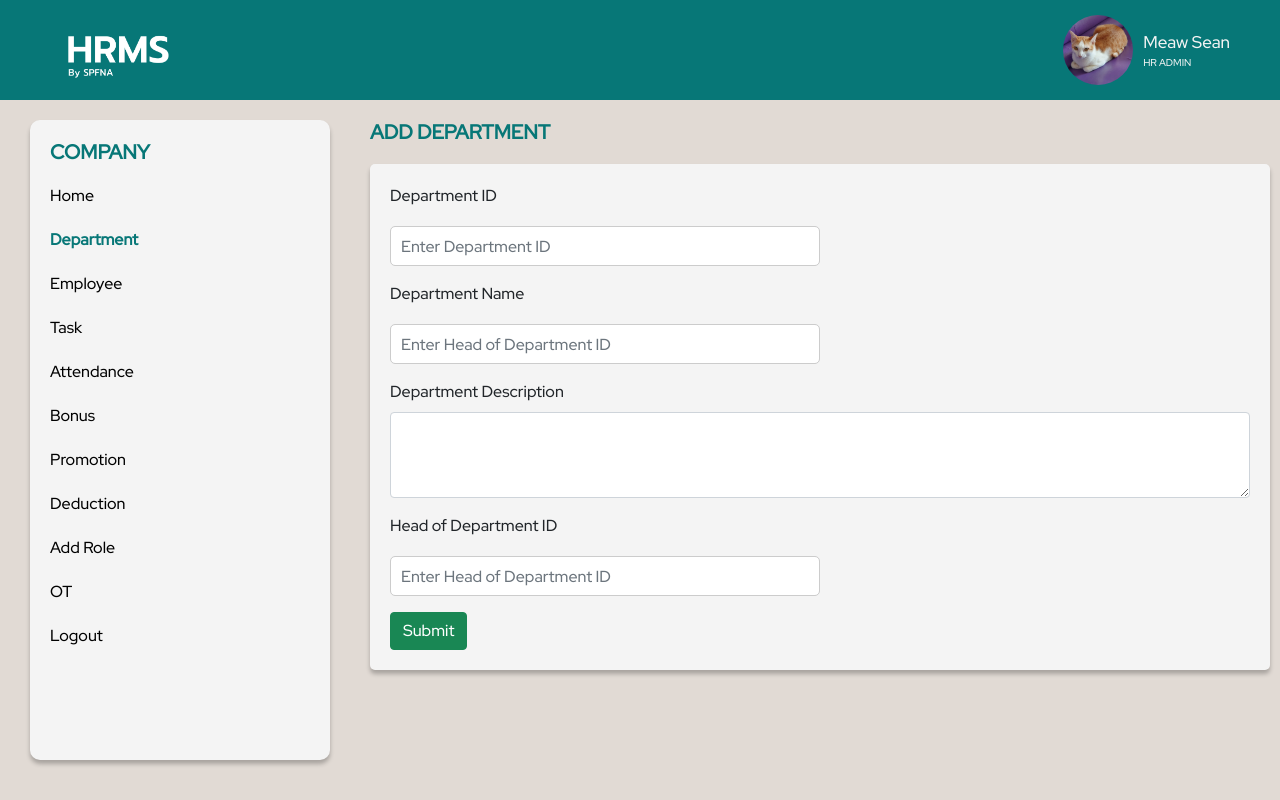
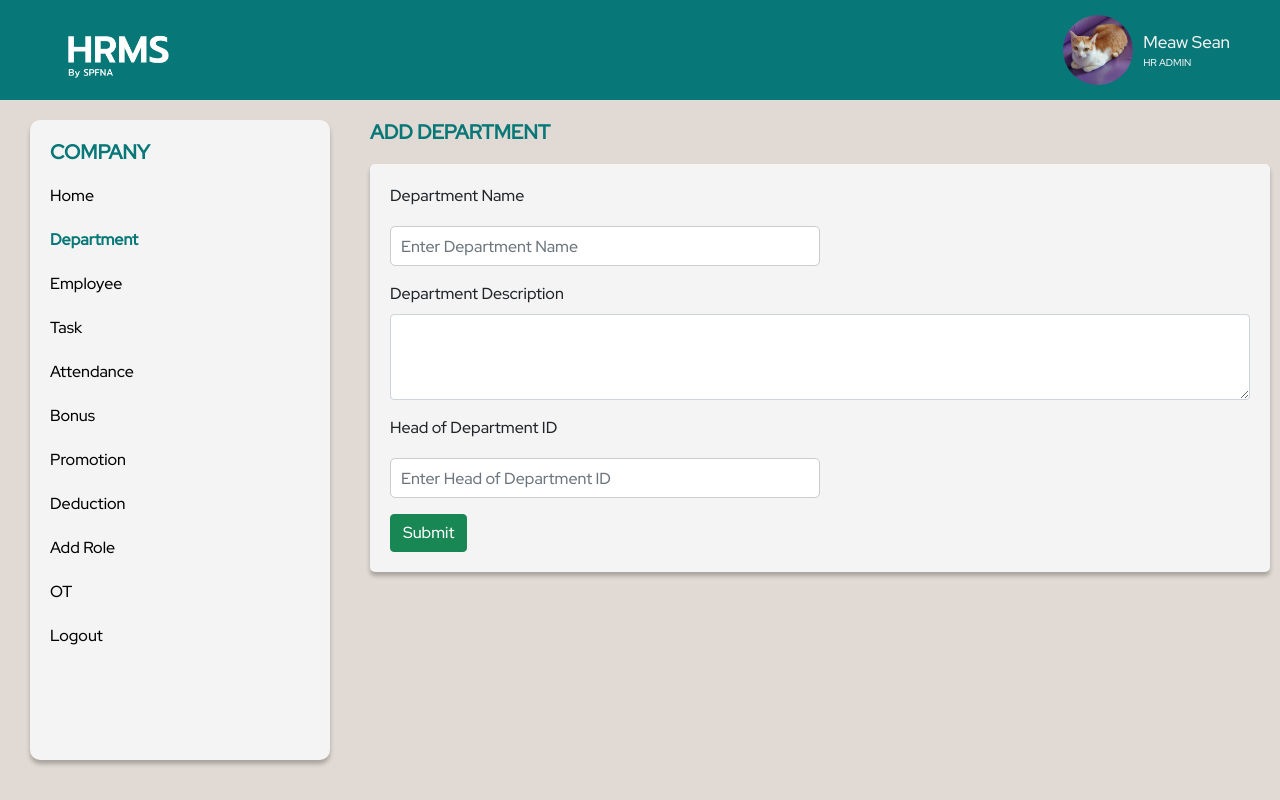
Before and after one commit to Nas-virat/HR_management, a React (Create React App) app in the folder frontend/: page /department/add in a window 1280 px wide. Shown: the top 800 px of the page. Built offline with nearby package versions, Linux system fonts and the light colour scheme.

Commit message:
Add Department is not finish

```diff
--- a/frontend/src/screens/Admin/department/AddDepartment.js
+++ b/frontend/src/screens/Admin/department/AddDepartment.js
@@ -14,7 +14,6 @@ import Sidebar from '../../../components/Sidebar';
 
 const AddDepartment = () => {
 
-    const [departmentid, setDepartmentId] = useState('');
     const [departmentname, setDepartmentName] = useState('');
     const [departmentdescription, setDepartmentDescription] = useState('');
     const [headid, setHeadId] = useState('');
@@ -22,12 +21,12 @@ const AddDepartment = () => {
     const handleSubmit = (e) => {
         e.preventDefault();
         console.log({
-                    'DepartmentId':departmentid,
+
                     'DepartmentName':departmentname,
                     'DepartmentDescription':departmentdescription,
                     'HeadId':headid
                     });
-        alert(`DepartmentId : ${departmentid}\nDepartmentName : ${departmentname}\nDepartmentDescription : ${departmentdescription}\nHeadId : ${headid}`);
+        alert(`DepartmentName : ${departmentname}\nDepartmentDescription : ${departmentdescription}\nHeadId : ${headid}`);
     }
 
 
@@ -39,16 +38,9 @@ const AddDepartment = () => {
             <h5>ADD DEPARTMENT</h5>
             <div className='form'>
                 <Form>
-                    <Form.Group className="mb-3 " controlId="formDepartmentID">
-                        <Form.Label>Department ID</Form.Label>
-                        <Form.Control className = "inputform" type="text" placeholder="Enter Department ID" defaultValue = {departmentid || ""}
-                            onChange = {e => setDepartmentId(e.target.value)}
-                        />
-                    </Form.Group>
-
                     <Form.Group className="mb-3 " controlId="formDepartmentName">
                         <Form.Label>Department Name</Form.Label>
-                        <Form.Control className = "inputform" type="text" placeholder="Enter Head of Department ID" defaultValue = {departmentname || ""}
+                        <Form.Control className = "inputform" type="text" placeholder="Enter Department Name" defaultValue = {departmentname || ""}
                             onChange = {e => setDepartmentName(e.target.value)}
                         />
                     </Form.Group>
```
Also changed, not shown: 6 other files (tests, documents, lock files or other folders).
